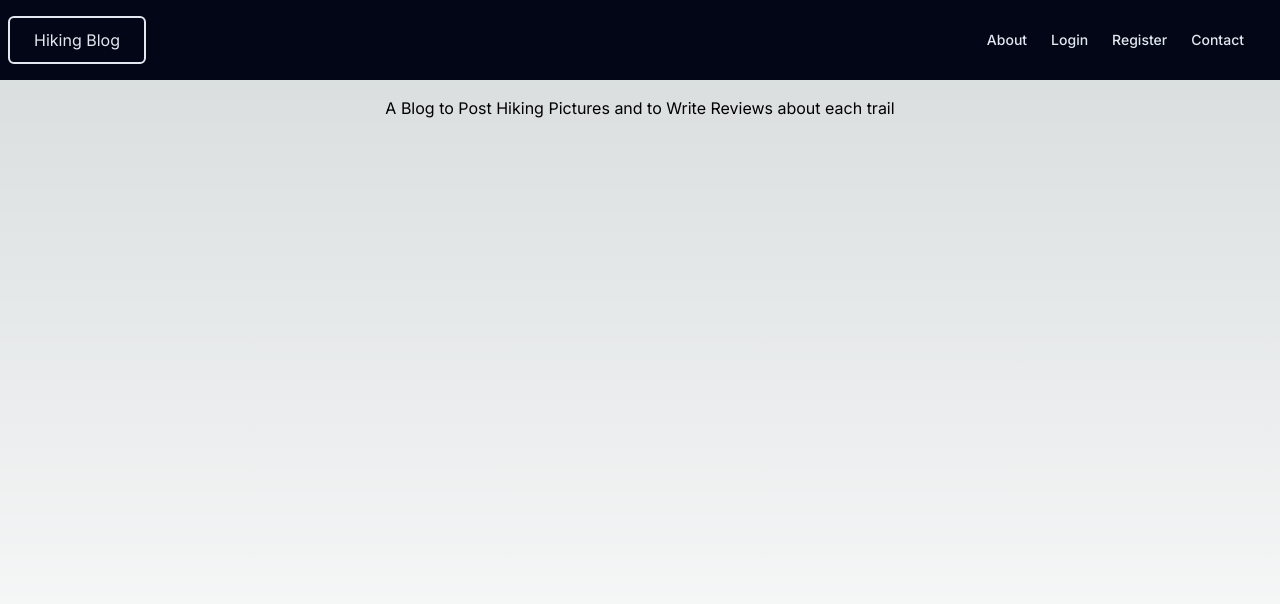
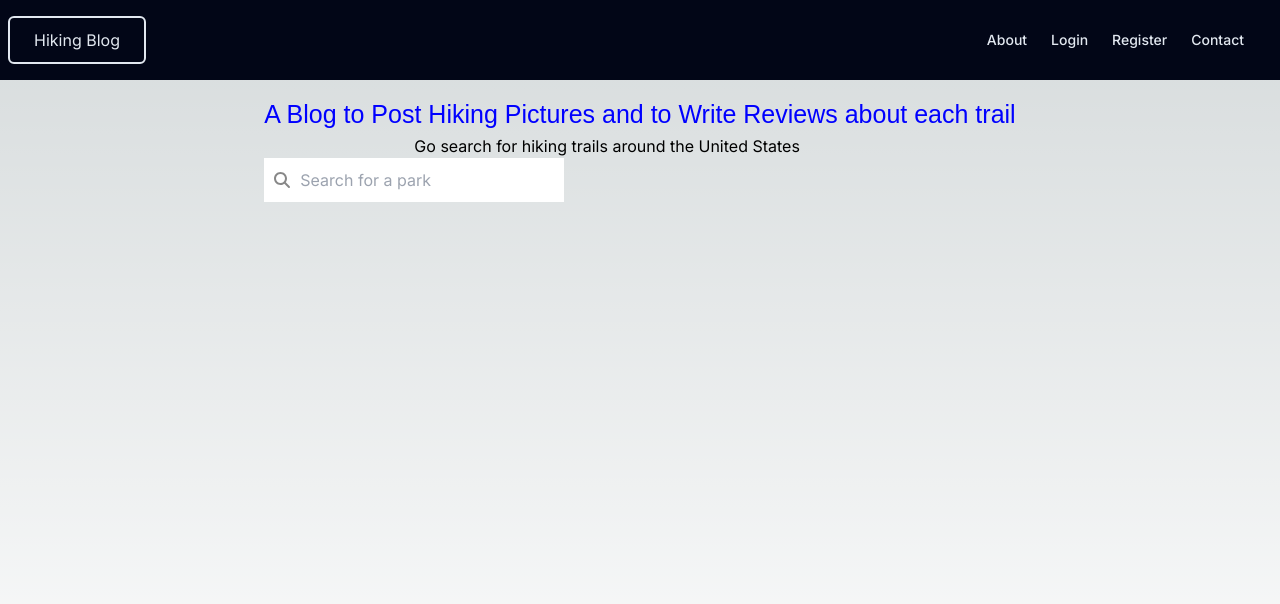
Before and after one commit to mwang840/HikingBlogV2, a Next.js app in the folder hikeblog/: page / in a window 1280 px wide. Shown: the top 604 px of the page. Built offline with nearby package versions, Linux system fonts and the light colour scheme.

Commit message:
searchbar partially working

```diff
--- a/hikeblog/package.json
+++ b/hikeblog/package.json
@@ -9,7 +9,12 @@
     "lint": "next lint"
   },
   "dependencies": {
+    "@fortawesome/fontawesome-svg-core": "^6.6.0",
+    "@fortawesome/free-solid-svg-icons": "^6.6.0",
+    "@fortawesome/react-fontawesome": "^0.2.2",
+    "axios": "^1.7.2",
     "clsx": "^2.1.1",
+    "font-awesome": "^4.7.0",
     "framer-motion": "^11.3.19",
     "next": "14.2.5",
     "react": "^18",
--- /dev/null
+++ b/hikeblog/src/app/components/searchbar.tsx
@@ -0,0 +1,67 @@
+"use client";
+import { useState } from "react";
+import { FontAwesomeIcon } from '@fortawesome/react-fontawesome';
+import { faSearch } from '@fortawesome/free-solid-svg-icons';
+import { NPSKey } from "../parksKey";
+import axios from "axios";
+export default function SearchBar() {
+    const apiUrl = 'https://developer.nps.gov/api/v1/parks';
+    const [searchQuery, setSearchQuery] = useState<string>("");
+    const [searchList, setSearchList] = useState<string[]>([]);
+    const [parkData, setParkData] = useState<string>("");
+    const filteredSearch = searchList.filter((item) =>
+        item.toLowerCase().includes(searchQuery.toLowerCase())
+    );
+
+      const getParksData = async () => {
+        try {
+          const response = await axios.get(apiUrl, {
+            params: {
+              q: searchQuery,
+              api_key: NPSKey, // assuming NPSAPI_Key is your API key
+            },
+          });
+          setParkData(response.data.data);
+          console.log(response.data.data)
+        } catch (error) {
+          console.error(error);
+        }
+      };
+
+    const getParks = ()=>{
+      getParksData();
+    }
+    console.log(searchQuery);
+
+    return (
+        <div style={{ position: 'relative', width: '300px' }}>
+            <input
+                type="text"
+                value={searchQuery}
+                onChange={(e) => setSearchQuery(e.target.value)}
+                placeholder="Search for a park"
+                style={{ width: '100%', padding: '10px', paddingLeft: '36px' }}
+            />
+            <FontAwesomeIcon
+                icon={faSearch}
+                style={{
+                    position: 'absolute',
+                    left: '10px',
+                    top: '50%',
+                    transform: 'translateY(-50%)',
+                    fontSize: '16px',
+                    color: '#888'
+                }}
+
+            />
+            <ul>
+
+            </ul>
+            <div>
+                {filteredSearch.map((item, index) => (
+                    <div key={index}>{item}</div>
+                ))}
+            </div>
+        </div>
+    );
+}
--- a/hikeblog/src/app/page.tsx
+++ b/hikeblog/src/app/page.tsx
@@ -1,10 +1,13 @@
 import Image from "next/image";
+import SearchBar from "./components/searchbar";
 export default function Home() {
   return (
     <main className="flex min-h-screen flex-col items-center justify-between p-24">
       <title>Hiking Blog</title>
       <div>
-        <h1> A Blog to Post Hiking Pictures and to Write Reviews about each trail</h1>
+        <h1 style={{color: "blue", fontFamily: "sans-serif", fontSize:25}}> A Blog to Post Hiking Pictures and to Write Reviews about each trail</h1>
+          <h3 style={{paddingLeft: "150px"}}>Go search for hiking trails around the United States</h3>
+          <SearchBar/>
         </div>
     </main>
   );
```
Also changed, not shown: hikeblog/src/about/page.tsx (deleted, +0 -9 lines), 2 other files (tests, documents, lock files or other folders).
